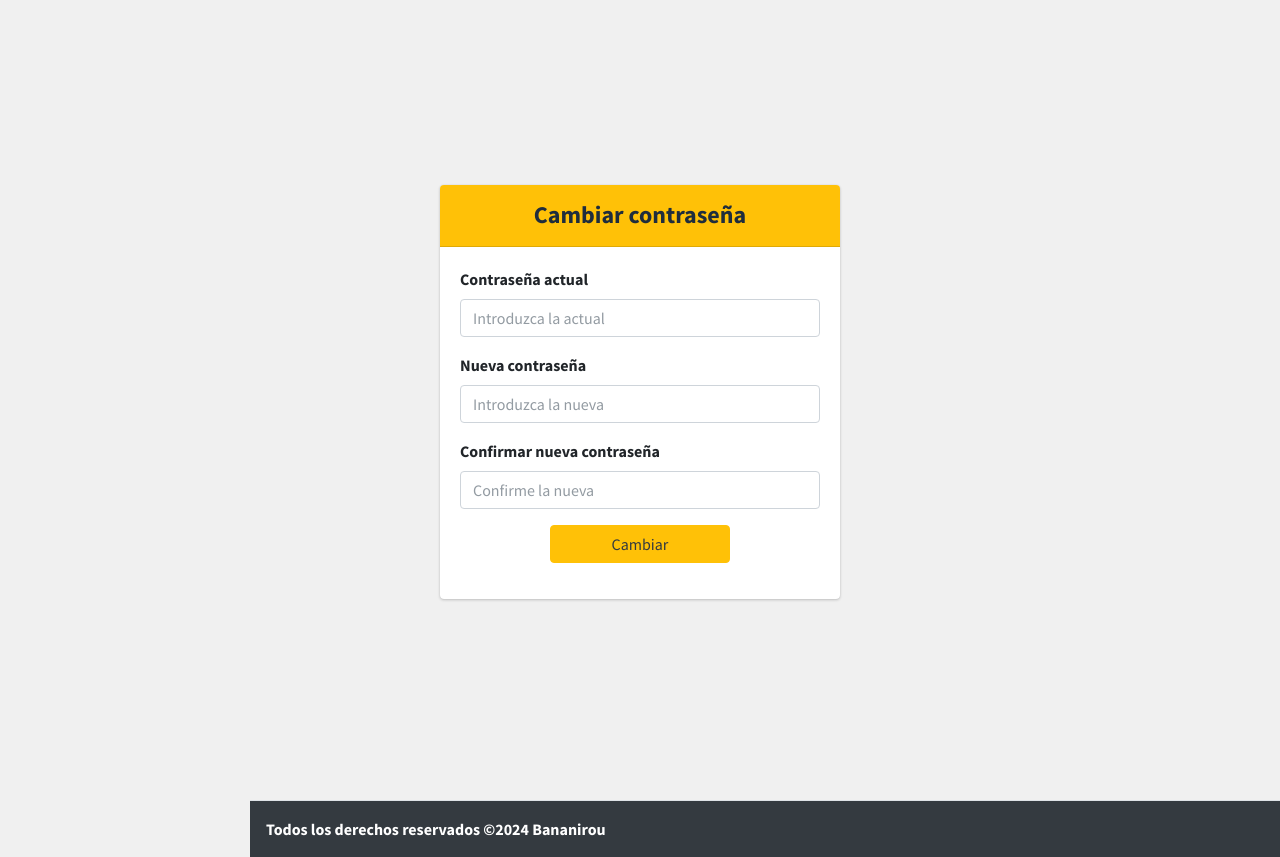
After one commit to Fabrusio/final_ayedd2, a PHP site: template web/views/pages/changePassword.php in a window 1280 px wide. The commit adds this page. Run offline with PHP 8.4, Linux system fonts and the light colour scheme; the template is opened without the code that fills it, so the values that code supplies are empty; some libraries are stand-ins or nearby versions.

Commit message:
formulario para cambiar la contraseña predeterminada y nota en el home que avisa de esta función

```diff
--- /dev/null
+++ b/web/views/pages/changePassword.php
@@ -0,0 +1,36 @@
+<div class="container d-flex justify-content-center align-items-center min-vh-100">
+    <div class="card w-100" style="max-width: 400px;">
+        <div class="card-header text-center bg-warning text-dark fs-6 fw-bold">
+            <span class="fs-5 font-weight-bold">
+                <h4 class="my-1 font-weight-bold">Cambiar contraseña</h4>
+            </span>
+        </div>
+        <div class="card-body">
+            <form method="POST">
+                <div class="mb-3">
+                    <label for="currentPassword" class="form-label fw-bold">Contraseña actual</label>
+                    <input type="password" maxlength="255" class="form-control" name="currentPassword" placeholder="Introduzca la actual">
+                </div>
+                <div class="mb-3">
+                    <label for="newPassword" class="form-label fw-bold">Nueva contraseña</label>
+                    <input type="password" maxlength="255" class="form-control" name="newPassword" placeholder="Introduzca la nueva">
+                </div>
+                <div class="mb-3">
+                    <label for="confirmPassword" class="form-label fw-bold">Confirmar nueva contraseña</label>
+                    <input type="password" maxlength="255" class="form-control" name="confirmPassword" placeholder="Confirme la nueva">
+                </div>
+                <div class="d-flex justify-content-center">
+                    <button type="submit" name="enviar" class="btn btn-warning text-dark w-50">Cambiar</button>
+                </div>
+            </form>
+            <?php
+
+            if (isset($_POST['enviar'])) {
+                $controller = new UserController();
+                $controller->newPassword();
+            }
+
+            ?>
+        </div>
+    </div>
+</div>
```
Also changed, not shown: web/views/pages/home.php (+22 -1 lines).
